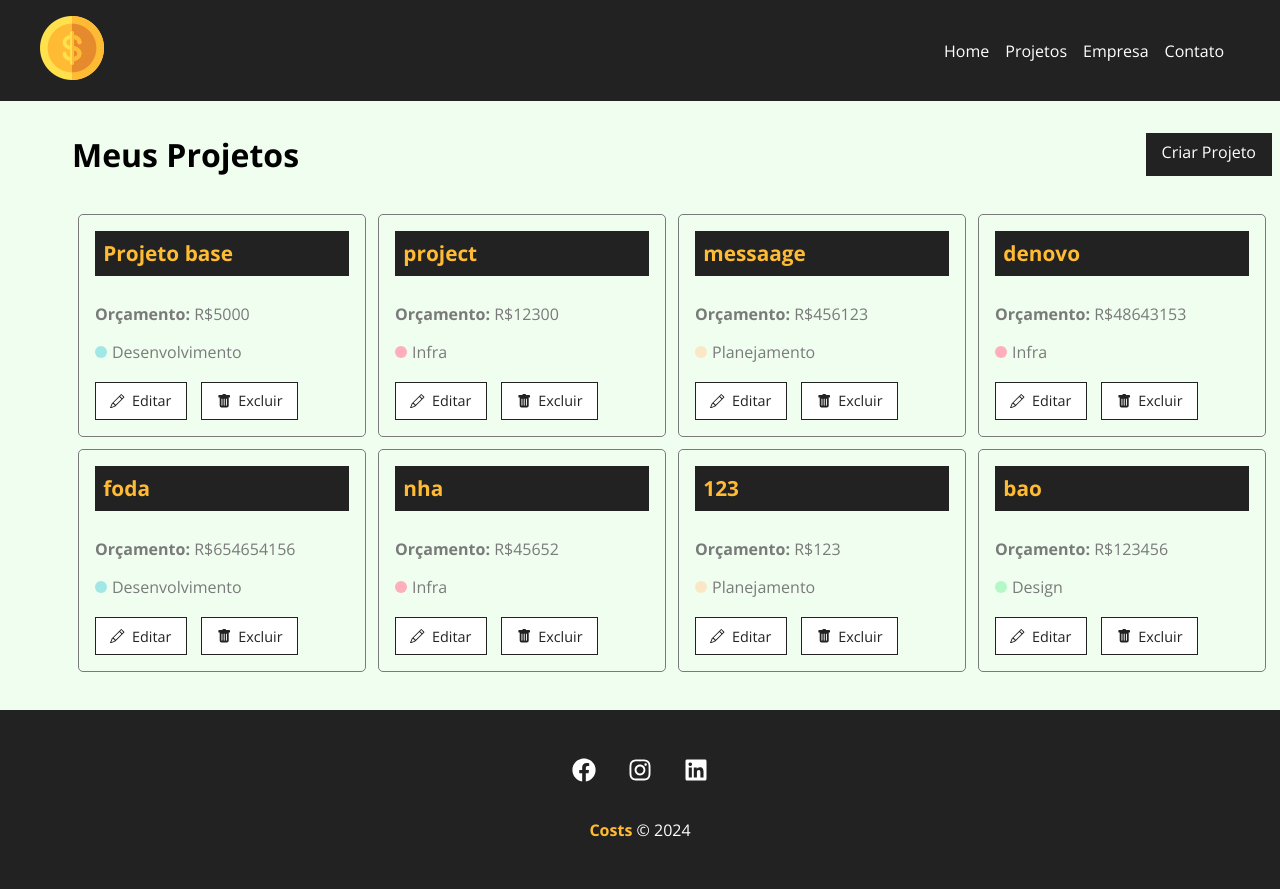
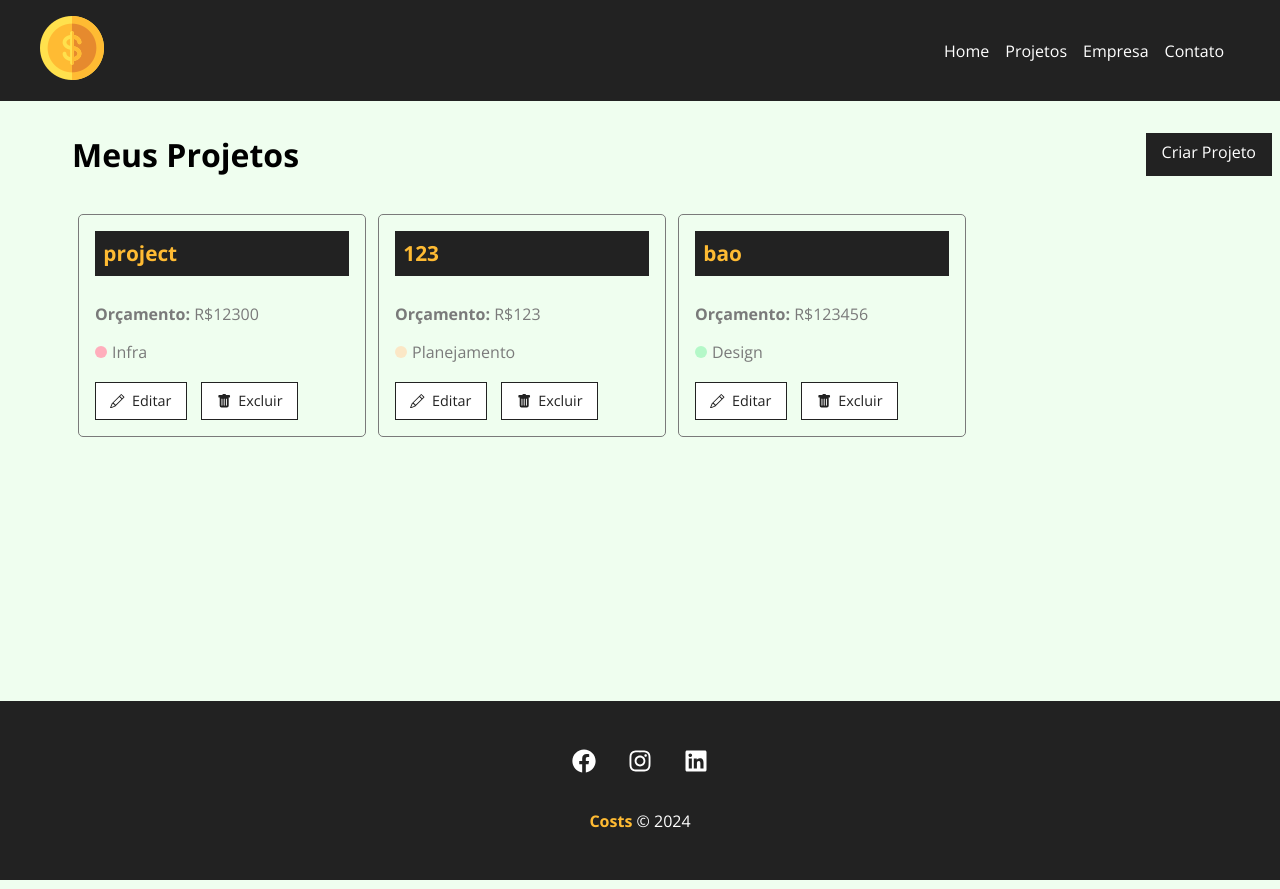
Before and after one commit to VitoriaAkemi/Costs, a React (Create React App) app: page /projects in a window 1280 px wide. Shown: the top 889 px of the page. Built offline with nearby package versions, Linux system fonts and the light colour scheme; data requests are answered from the project's data file.

Commit message:
criando method de deletar projetos

```diff
--- a/db.json
+++ b/db.json
@@ -1,64 +1,9 @@
 {
   "projects": [
-    {
-      "id": "6258",
-      "name": "Projeto base",
-      "budget": "5000",
-      "category": {
-        "id": "2",
-        "name": "Desenvolvimento"
-      },
-      "costs": 0,
-      "services": []
-    },
     {
       "id": "a98a",
       "name": "project",
       "budget": "12300",
-      "category": {
-        "id": "1",
-        "name": "Infra"
-      },
-      "costs": 0,
-      "services": []
-    },
-    {
-      "id": "ec2c",
-      "name": "messaage",
-      "budget": "456123",
-      "category": {
-        "id": "4",
-        "name": "Planejamento"
-      },
-      "costs": 0,
-      "services": []
-    },
-    {
-      "id": "ae23",
-      "name": "denovo",
-      "budget": "48643153",
-      "category": {
-        "id": "1",
-        "name": "Infra"
-      },
-      "costs": 0,
-      "services": []
-    },
-    {
-      "id": "fe81",
-      "name": "foda",
-      "budget": "654654156",
-      "category": {
-        "id": "2",
-        "name": "Desenvolvimento"
-      },
-      "costs": 0,
-      "services": []
-    },
-    {
-      "id": "939c",
-      "name": "nha",
-      "budget": "45652",
       "category": {
         "id": "1",
         "name": "Infra"
--- a/src/components/pages/Projects.js
+++ b/src/components/pages/Projects.js
@@ -12,6 +12,7 @@
     const location = useLocation()
     const [projects, setProjects] = useState([])
     const [removeLoading, setRemoveLoading] = useState(false)
+    const [projectMessage, setProjectMessage] = useState('')
 
     let message = ''
     if(location.state) {
@@ -36,6 +37,24 @@
         }, 300)
     }, [])
 
+    function removeProject(id) {
+        fetch(`http://localhost:5000/projects/${id}`, {
+            method: 'DELETE',
+            headers:  {
+                'Content-Type': 'application/json'
+            }
+        })
+        .then(resp => resp.json())
+        .then(data => {
+            setProjects(projects.filter((project) => project.id !== id))
+            setProjectMessage('Projeto removido com sucesso!')
+
+        })
+        .catch(err => console.log(err))
+
+
+    }
+
     return (
         <div className={styles.project_container}>
             <div className={styles.title_container}>
@@ -44,6 +63,9 @@
             </div>
             {message &&
                 <Message type='success' msg={message}/>
+            }
+            {projectMessage &&
+                <Message type='success' msg={projectMessage}/>
             }
             <Container customClass="start">
                 {projects.length > 0 &&
@@ -54,6 +76,7 @@
                             budget={project.budget}
                             category={project.category}
                             key={project.id}
+                            handleRemove={removeProject}
 
                         />
                 ))}
--- a/src/components/project/ProjectCard.js
+++ b/src/components/project/ProjectCard.js
@@ -3,7 +3,12 @@
 import { Link } from 'react-router-dom'
 
 function ProjectCard({ id, name, budget, category, handleRemove}) {
-    console.log(category)
+
+    const remove = (e) => {
+        e.preventDefault()
+        handleRemove(id)
+    }
+
     return (
         <div className={styles.project_card}>
             <h4>{name}</h4>
@@ -17,7 +22,7 @@
                 <Link to='/'>
                     <BsPencil/> Editar
                 </Link>
-                <button>
+                <button onClick={remove}>
                     <BsFillTrashFill/> Excluir
                 </button>
             </div>
```
